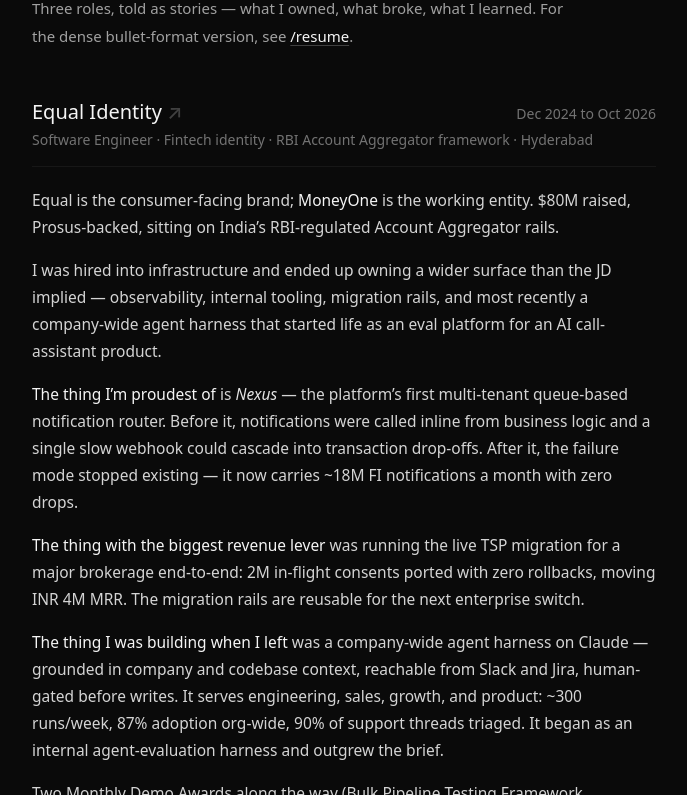
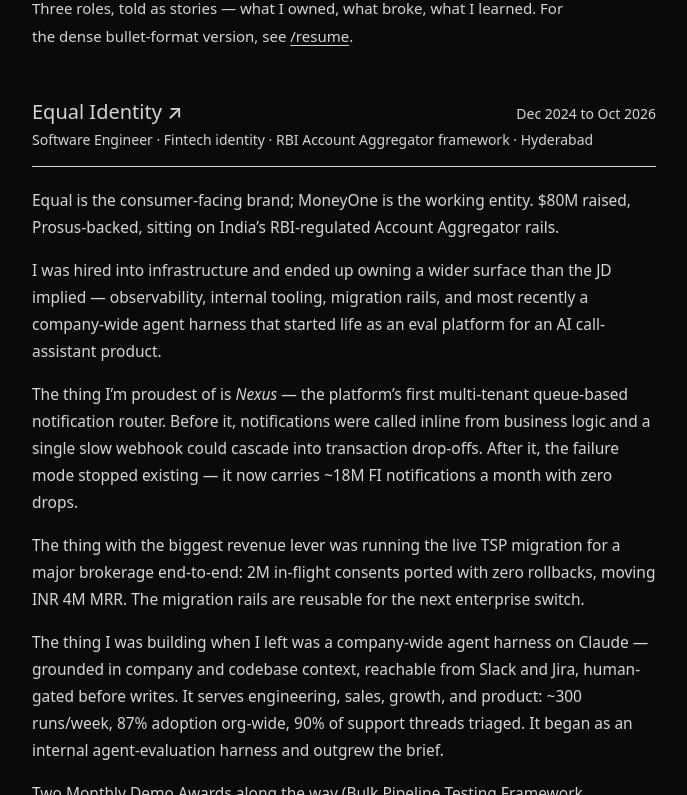
Before and after one commit to Theskyspace/crackedbuilder-site, an Astro site: page /work in a window 1280 px wide. Shown: the part 194-989 px from the top of the page, without its empty margins (296-983 px from the left). Built offline with nearby package versions, Linux system fonts and the light colour scheme; Astro itself is replaced by a stand-in of ours.

Commit message:
Add light and dark theme support: src/pages/work/index.astro
Updated text colors for improved readability and consistency.

```diff
--- a/src/pages/work/index.astro
+++ b/src/pages/work/index.astro
@@ -12,33 +12,33 @@ const rendered = await Promise.all(
 
 <Base title="Work — Akash Joshi" description="Three roles, told as narratives. The resume version is at /resume.">
   <header class="mb-12">
-    <h1 class="text-2xl md:text-3xl font-medium tracking-tight text-neutral-100">Work</h1>
-    <p class="mt-3 max-w-prose text-neutral-400">
+    <h1 class="text-2xl md:text-3xl font-medium tracking-tight text-ink-100">Work</h1>
+    <p class="mt-3 max-w-prose text-ink-400">
       Three roles, told as stories — what I owned, what broke, what I learned. For the
-      dense bullet-format version, see <a href={url('/resume')} class="text-neutral-100 underline decoration-neutral-700 hover:decoration-neutral-100 transition">/resume</a>.
+      dense bullet-format version, see <a href={url('/resume')} class="text-ink-100 underline decoration-ink-700 hover:decoration-ink-100 transition">/resume</a>.
     </p>
   </header>
 
   <ol class="space-y-16">
     {rendered.map(({ entry, Content }) => (
       <li id={entry.id} class="scroll-mt-20">
-        <header class="mb-5 pb-4 border-b border-neutral-900">
+        <header class="mb-5 pb-4 border-b border-rule-900">
           <div class="flex flex-wrap items-baseline justify-between gap-x-4 gap-y-1">
             <div class="flex items-baseline gap-2">
-              <h2 class="text-xl font-medium text-neutral-100">
+              <h2 class="text-xl font-medium text-ink-100">
                 {entry.data.href ? (
-                  <a href={entry.data.href} class="hover:text-white transition-colors">{entry.data.company} <span class="text-neutral-700">↗</span></a>
+                  <a href={entry.data.href} class="hover:text-ink-bright transition-colors">{entry.data.company} <span class="text-ink-700">↗</span></a>
                 ) : (
                   entry.data.company
                 )}
               </h2>
               {entry.data.current && (
-                <span class="text-[10px] uppercase tracking-[0.16em] text-emerald-300/80 border border-emerald-400/20 rounded-full px-1.5 py-px">current</span>
+                <span class="text-[10px] uppercase tracking-[0.16em] text-status-seedling border border-status-seedling/20 rounded-full px-1.5 py-px">current</span>
               )}
             </div>
-            <p class="text-sm tabular-nums text-neutral-500 whitespace-nowrap">{entry.data.period}</p>
+            <p class="text-sm tabular-nums text-ink-500 whitespace-nowrap">{entry.data.period}</p>
           </div>
-          <p class="mt-1 text-sm text-neutral-500">
+          <p class="mt-1 text-sm text-ink-500">
             {entry.data.role} · {entry.data.sector}{entry.data.location && ` · ${entry.data.location}`}
           </p>
         </header>
@@ -51,11 +51,11 @@ const rendered = await Promise.all(
 </Base>
 
 <style is:global>
-  .prose-note { color: rgb(212 212 212); font-size: 15.5px; line-height: 1.75; }
+  .prose-note { color: var(--color-ink-300); font-size: 15.5px; line-height: 1.75; }
   .prose-note > * + * { margin-top: 1em; }
-  .prose-note p { color: rgb(212 212 212); }
-  .prose-note a { color: rgb(245 245 245); text-decoration: underline; text-decoration-color: rgb(64 64 64); text-underline-offset: 3px; transition: text-decoration-color 0.15s; }
-  .prose-note a:hover { text-decoration-color: rgb(245 245 245); }
-  .prose-note strong { color: rgb(245 245 245); font-weight: 500; }
-  .prose-note em { color: rgb(229 229 229); font-style: italic; }
+  .prose-note p { color: var(--color-ink-300); }
+  .prose-note a { color: var(--color-ink-100); text-decoration: underline; text-decoration-color: var(--color-ink-700); text-underline-offset: 3px; transition: text-decoration-color 0.15s; }
+  .prose-note a:hover { text-decoration-color: var(--color-ink-100); }
+  .prose-note strong { color: var(--color-ink-100); font-weight: 500; }
+  .prose-note em { color: var(--color-ink-200); font-style: italic; }
 </style>
```
